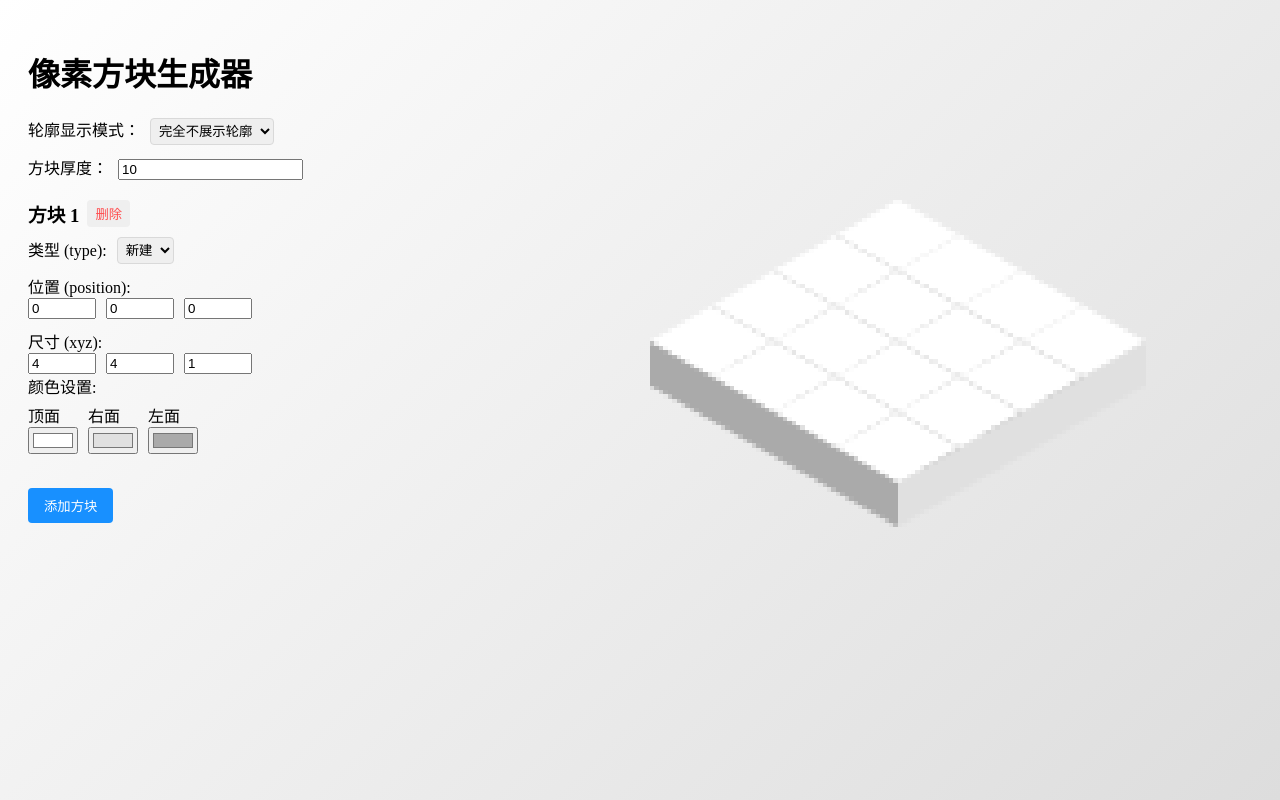
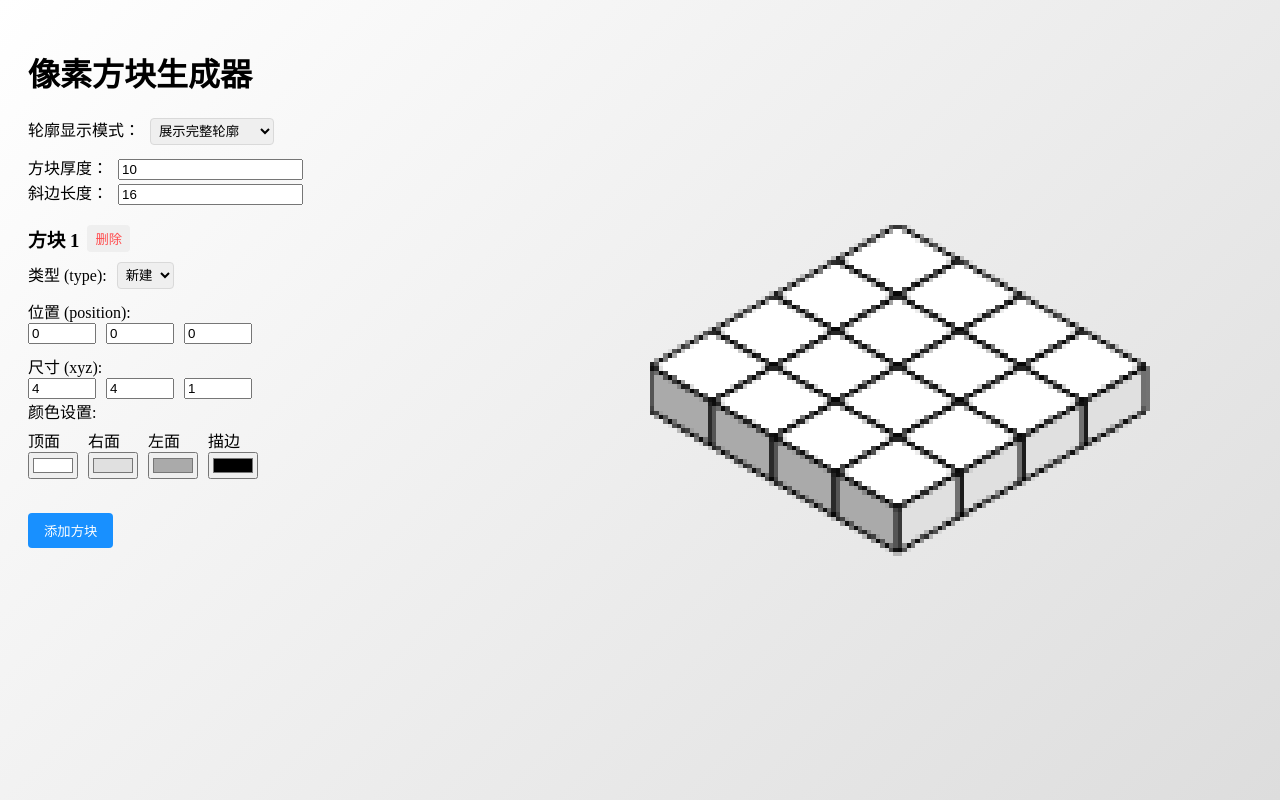
Before and after one commit to ymssx/pixel-creator, a React (Vite) app: page / in a window 1280 px wide. Built offline with nearby package versions, Linux system fonts and the light colour scheme.

Commit message:
feat: 更多配置

```diff
--- a/src/App.jsx
+++ b/src/App.jsx
@@ -23,9 +23,10 @@ const App = () => {
   const [blocks, setBlocks] = useState([{ position: [0, 0, 0], xyz: [4, 4, 1], type: '', colors: { top: '#ffffff', left: '#aaaaaa', right: '#e0e0e0' } }]);
   const [lastBlockId, setLastBlockId] = useState(1);
   const [height, setHeight] = useState(10);
+  const [size, setSize] = useState(BLOCK_SIZE);
   const [error, setError] = useState('');
   const [selectedBlockIndex, setSelectedBlockIndex] = useState(null);
-  const [outlineMode, setOutlineMode] = useState('none');
+  const [outlineMode, setOutlineMode] = useState('full');
   const isOuterMode = outlineMode === 'outer';
 
   // 处理方块的显示状态
@@ -33,9 +34,8 @@ const App = () => {
 
   React.useEffect(() => {
     drawScene(blocks);
-  }, [blocks, selectedBlockIndex, outlineMode, height]);
+  }, [blocks, selectedBlockIndex, outlineMode, height, size]);
 
-  const size = BLOCK_SIZE
   const LongEdge = Math.round(Math.sin(ISO_ANGLE) * size); // 斜边1下的长边
   const ShortEdge = Math.round(Math.cos(ISO_ANGLE) * size); // 斜边1下的短边
 
@@ -65,7 +65,7 @@ const App = () => {
       ctx.lineTo(p2[0], p2[1]);
 
       ctx.lineWidth = 1;
-      ctx.strokeStyle = '#000';
+      ctx.strokeStyle = blockInfo.colors?.line || '#000';
       if (isOuterMode && hasNeighbor(checkXYZ[0]) && !hasNeighbor(checkXYZ[1])) {
         ctx.strokeStyle = '#fff';
       }
@@ -416,11 +416,13 @@ const App = () => {
                   // 计算右面和左面的颜色（逐渐加深）
                   const leftColor = shadeColor(topColor, -35);  // 比顶面深35%
                   const rightColor = shadeColor(topColor, -20); // 比顶面深20%
+                  const lineColor = shadeColor(topColor, -50); // 比顶面深60%
                   newBlocks[index].colors = {
                     ...newBlocks[index].colors,
                     top: topColor,
                     right: rightColor,
-                    left: leftColor
+                    left: leftColor,
+                    line: lineColor,
                   };
                   setBlocks(newBlocks);
                 }}
@@ -450,6 +452,18 @@ const App = () => {
                 }}
               />
             </div>
+            {outlineMode !== 'none' && (<div>
+              <div>描边</div>
+              <input
+                type="color"
+                value={block.colors?.line || '#fff'}
+                onChange={(e) => {
+                  const newBlocks = [...blocks];
+                  newBlocks[index].colors = { ...newBlocks[index].colors, line: e.target.value };
+                  setBlocks(newBlocks);
+                }}
+              />
+            </div>)}
           </div>
         </div>)}
       </div>
@@ -479,6 +493,10 @@ const App = () => {
         <div>
           <label style={{ marginRight: '10px' }}>方块厚度：</label>
           <input value={height} onChange={(e) => setHeight(Number(e.target.value))}></input>
+        </div>
+        <div>
+          <label style={{ marginRight: '10px' }}>斜边长度：</label>
+          <input value={size} onChange={(e) => setSize(Number(e.target.value))}></input>
         </div>
       </div>
       <div style={{
```
